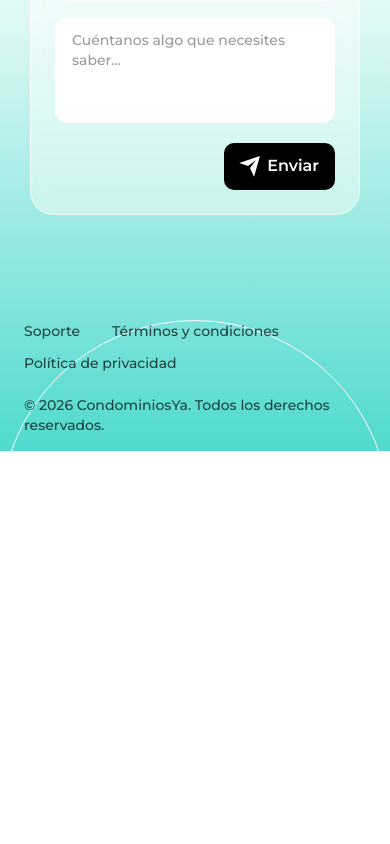
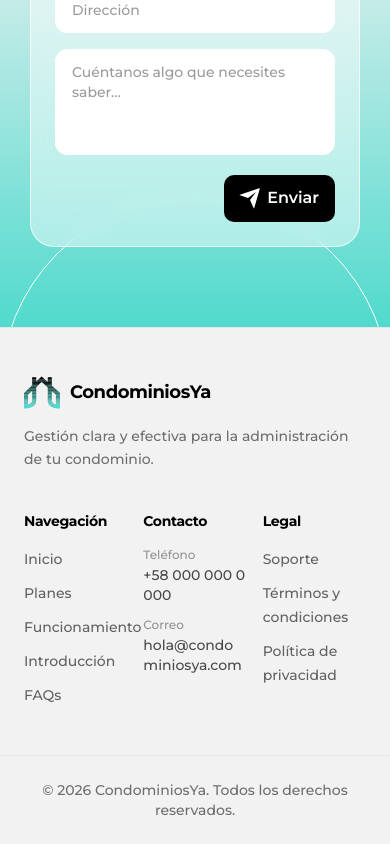
Before and after one commit to Alexisdjm/CondominiosLanding, a Next.js app: page / in a window 390 px wide. Shown: the part 5842-6686 px from the top of the page. Before the commit the page ends 6293 px from the top, so only its background shows below. Built offline with nearby package versions, Linux system fonts and the light colour scheme.

Commit message:
Refactor Footer component structure by introducing FooterColumns for better organization; add FOOTER_CONTACT and FOOTER_LEGAL_LINKS for enhanced footer content management; update styles and layout for improved user experience.

```diff
--- a/components/Footer/Footer.tsx
+++ b/components/Footer/Footer.tsx
@@ -1,14 +1,13 @@
-import { FooterArc } from "@/components/Footer/FooterArc";
 import { FooterBar } from "@/components/Footer/FooterBar";
+import { FooterColumns } from "@/components/Footer/FooterColumns";
 import { FooterContactForm } from "@/components/Footer/FooterContactForm";
 
 export function Footer() {
   return (
-    <footer className="relative w-full overflow-hidden bg-linear-to-b from-white via-turquoise/20 to-turquoise">
-      <FooterArc />
-
+    <footer className="relative w-full overflow-hidden bg-gray-light">
       <div className="relative z-10">
         <FooterContactForm />
+        <FooterColumns />
         <FooterBar />
       </div>
     </footer>
--- a/components/Footer/FooterBar.tsx
+++ b/components/Footer/FooterBar.tsx
@@ -1,28 +1,12 @@
-import Link from "next/link";
-import { FOOTER_LINKS } from "@/components/Footer/footer-links";
-
 export function FooterBar() {
   const year = new Date().getFullYear();
 
   return (
-    <div className="px-6 pt-6 pb-0 sm:px-6 sm:py-6 lg:px-10 lg:py-8">
-      <div className="mx-auto flex max-w-7xl flex-col-reverse gap-5 sm:flex-row sm:items-center sm:justify-between">
-        <p className="pb-4 text-sm font-medium text-black/70 sm:pb-0">
+    <div className="border-t border-black/5 px-6 py-6 lg:px-10">
+      <div className="mx-auto max-w-7xl">
+        <p className="text-center text-sm font-medium text-black/55 sm:text-left">
           © {year} CondominiosYa. Todos los derechos reservados.
         </p>
-
-        <ul className="flex flex-wrap gap-x-8 gap-y-2 lg:gap-x-10">
-          {FOOTER_LINKS.map((link) => (
-            <li key={link.href}>
-              <Link
-                href={link.href}
-                className="text-sm font-medium text-black/70 transition-colors hover:text-black"
-              >
-                {link.label}
-              </Link>
-            </li>
-          ))}
-        </ul>
       </div>
     </div>
   );
--- /dev/null
+++ b/components/Footer/FooterColumns.tsx
@@ -0,0 +1,86 @@
+import Link from "next/link";
+import { NAV_LINKS } from "@/components/Header/nav-links";
+import {
+  FOOTER_CONTACT,
+  FOOTER_LEGAL_LINKS,
+} from "@/components/Footer/footer-links";
+import { LogoIcon } from "@/components/icons/LogoIcon";
+
+export function FooterColumns() {
+  return (
+    <section className="border-t border-black/5 px-6 py-12 lg:px-10 lg:py-16">
+      <div className="mx-auto flex max-w-7xl flex-col gap-10 lg:flex-row lg:items-start lg:gap-20">
+        <div className="flex w-full max-w-sm flex-col gap-4 lg:w-[35%] lg:max-w-none lg:shrink-0">
+          <Link href="/" className="flex items-center gap-2.5 text-black">
+            <LogoIcon width={36} height={34} />
+            <span className="text-lg font-bold tracking-tight">
+              CondominiosYa
+            </span>
+          </Link>
+          <p className="text-sm font-medium leading-relaxed text-black/55">
+            Gestión clara y efectiva para la administración de tu condominio.
+          </p>
+        </div>
+
+        <div className="grid w-full grid-cols-3 gap-4 sm:gap-8 lg:flex-1">
+          <div>
+            <h3 className="text-sm font-bold tracking-tight text-black">
+              Navegación
+            </h3>
+            <ul className="mt-4 flex flex-col gap-2.5">
+              {NAV_LINKS.map((link) => (
+                <li key={link.href}>
+                  <Link
+                    href={link.href}
+                    className="text-sm font-medium text-black/60 transition-colors hover:text-black"
+                  >
+                    {link.label}
+                  </Link>
+                </li>
+              ))}
+            </ul>
+          </div>
+
+          <div>
+            <h3 className="text-sm font-bold tracking-tight text-black">
+              Contacto
+            </h3>
+            <ul className="mt-4 flex flex-col gap-3">
+              {FOOTER_CONTACT.map((item) => (
+                <li key={item.href} className="flex flex-col gap-0.5">
+                  <span className="text-xs font-medium text-black/40">
+                    {item.label}
+                  </span>
+                  <a
+                    href={item.href}
+                    className="text-sm font-medium break-all text-black/70 transition-colors hover:text-black"
+                  >
+                    {item.value}
+                  </a>
+                </li>
+              ))}
+            </ul>
+          </div>
+
+          <div>
+            <h3 className="text-sm font-bold tracking-tight text-black">
+              Legal
+            </h3>
+            <ul className="mt-4 flex flex-col gap-2.5">
+              {FOOTER_LEGAL_LINKS.map((link) => (
+                <li key={link.href}>
+                  <Link
+                    href={link.href}
+                    className="text-sm font-medium text-black/60 transition-colors hover:text-black"
+                  >
+                    {link.label}
+                  </Link>
+                </li>
+              ))}
+            </ul>
+          </div>
+        </div>
+      </div>
+    </section>
+  );
+}
--- a/components/Footer/FooterContactForm.tsx
+++ b/components/Footer/FooterContactForm.tsx
@@ -1,12 +1,15 @@
 "use client";
 
+import { FooterArc } from "@/components/Footer/FooterArc";
 import { SendCTA } from "@/components/UI";
 
 export function FooterContactForm() {
   return (
-    <section className="px-[30px] pt-16 pb-20 sm:px-[15px] lg:px-10 lg:pt-24 lg:pb-28">
-      <div className="mx-auto flex w-full max-w-5xl flex-col items-center justify-center">
-        <h2 className="text-center font-display text-4xl font-bold tracking-tight text-black lg:mb-8 lg:text-5xl">
+    <section className="relative overflow-hidden bg-linear-to-b from-white via-turquoise/20 to-turquoise px-[30px] pt-16 pb-20 sm:px-[15px] lg:px-10 lg:pt-24 lg:pb-28">
+      <FooterArc />
+
+      <div className="relative z-10 mx-auto flex w-full max-w-5xl flex-col items-center justify-center">
+        <h2 className="mb-8 text-center font-display text-4xl font-bold tracking-tight text-black lg:mb-10 lg:text-5xl">
           Usa{" "}
           <span className="bg-gradient-to-r from-black to-turquoise bg-clip-text text-transparent">
             CondominiosYa!
--- a/components/Footer/footer-links.ts
+++ b/components/Footer/footer-links.ts
@@ -3,8 +3,32 @@ export type FooterLink = {
   label: string;
 };
 
-export const FOOTER_LINKS: FooterLink[] = [
+export type FooterContactItem = {
+  href: string;
+  label: string;
+  value: string;
+};
+
+/** Links legales / soporte */
+export const FOOTER_LEGAL_LINKS: FooterLink[] = [
   { href: "/soporte", label: "Soporte" },
   { href: "/terms", label: "Términos y condiciones" },
   { href: "/privacy", label: "Política de privacidad" },
 ];
+
+/** Contacto del footer */
+export const FOOTER_CONTACT: FooterContactItem[] = [
+  {
+    href: "tel:+580000000000",
+    label: "Teléfono",
+    value: "+58 000 000 0000",
+  },
+  {
+    href: "mailto:hola@condominiosya.com",
+    label: "Correo",
+    value: "hola@condominiosya.com",
+  },
+];
+
+/** Alias para la barra inferior */
+export const FOOTER_LINKS = FOOTER_LEGAL_LINKS;
--- a/components/Footer/index.ts
+++ b/components/Footer/index.ts
@@ -1 +1,9 @@
 export { Footer } from "@/components/Footer/Footer";
+export { FooterColumns } from "@/components/Footer/FooterColumns";
+export { FooterContactForm } from "@/components/Footer/FooterContactForm";
+export { FooterBar } from "@/components/Footer/FooterBar";
+export {
+  FOOTER_CONTACT,
+  FOOTER_LEGAL_LINKS,
+  FOOTER_LINKS,
+} from "@/components/Footer/footer-links";
```
